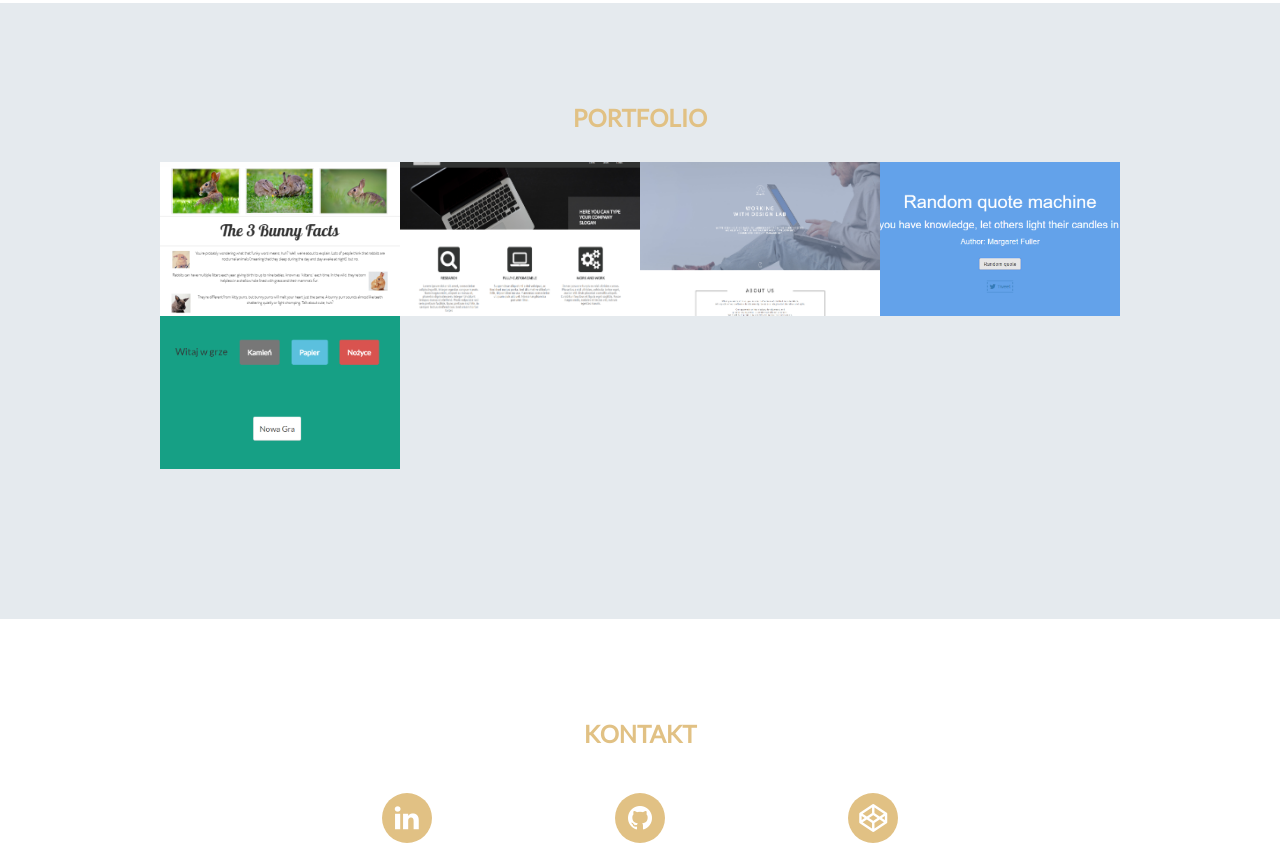
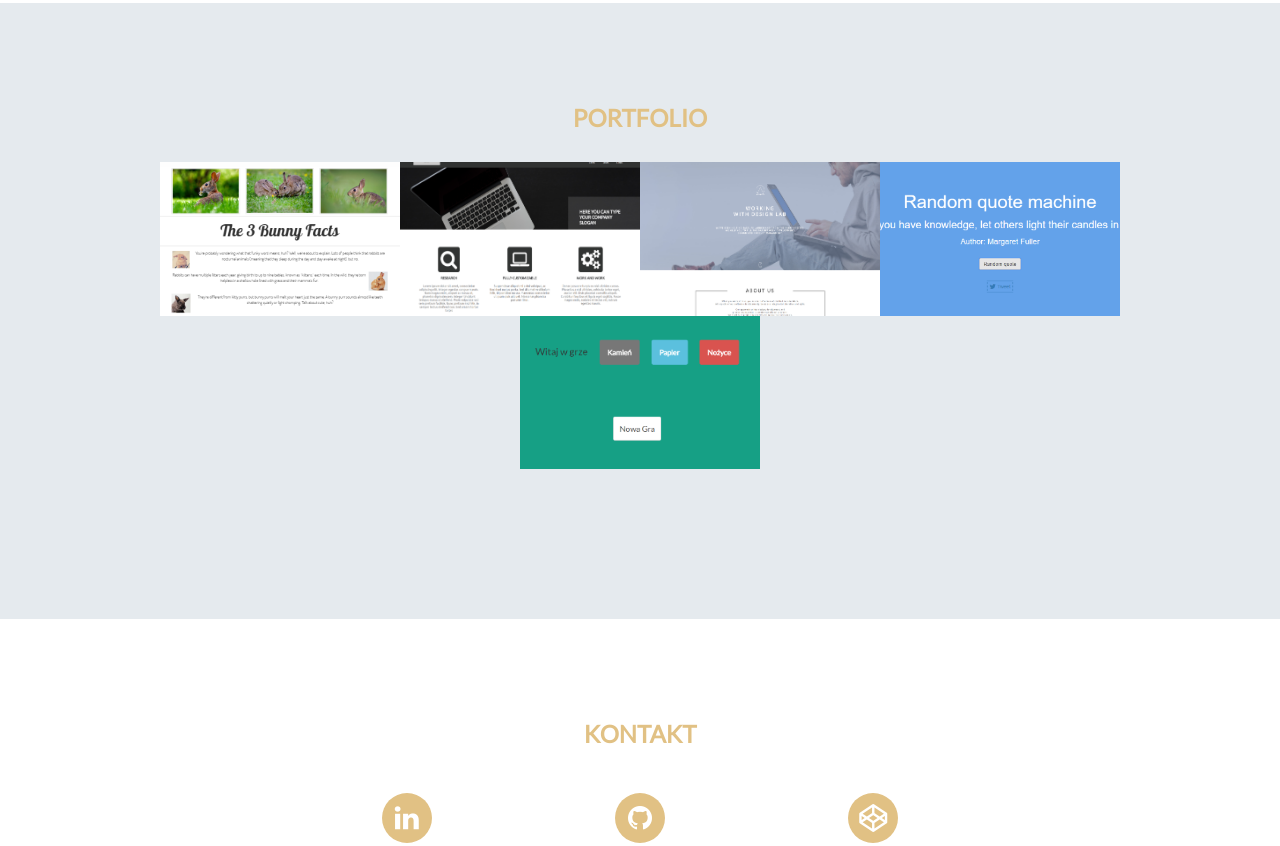
Before and after one commit to llucaso/old-project-showcase, a plain HTML site: page index.html in a window 1280 px wide. Shown: the part 1359-2205 px from the top of the page. Drawn offline with nearby package versions, Linux system fonts and the light colour scheme.

Commit message:
RWD and linkedIn improvement

```diff
--- a/css/main.css
+++ b/css/main.css
@@ -349,7 +349,15 @@ footer {
     transform: translate3d(-50%, 0, 0); }
 
 .thumb-container {
-  display: block;
+  display: -webkit-box;
+  display: -moz-box;
+  display: box;
+  display: -webkit-flex;
+  display: -moz-flex;
+  display: -ms-flexbox;
+  display: flex;
+  flex-wrap: wrap;
+  justify-content: center;
   max-width: 960px;
   margin: 0 auto; }
   .thumb-container::after {
--- a/index.html
+++ b/index.html
@@ -148,7 +148,7 @@
 		<h3 id="contact" class="aboutMe">Kontakt</h3>
 
 		<div class="social-links">
-			<a target="_blank" class="fa fa-linkedin" href=""></a>
+			<a target="_blank" class="fa fa-linkedin" href="https://www.linkedin.com/in/%C5%82ukasz-r%C4%99dzi%C5%84ski-585878143/"></a>
 			<a target="_blank" class="fa fa-github" href="https://github.com/llucaso"></a>
 			<a target="_blank" class="fa fa-codepen" href="http://codepen.io/llucaso/"></a>
 		</div>
```
Also changed, not shown: 1 other file.
